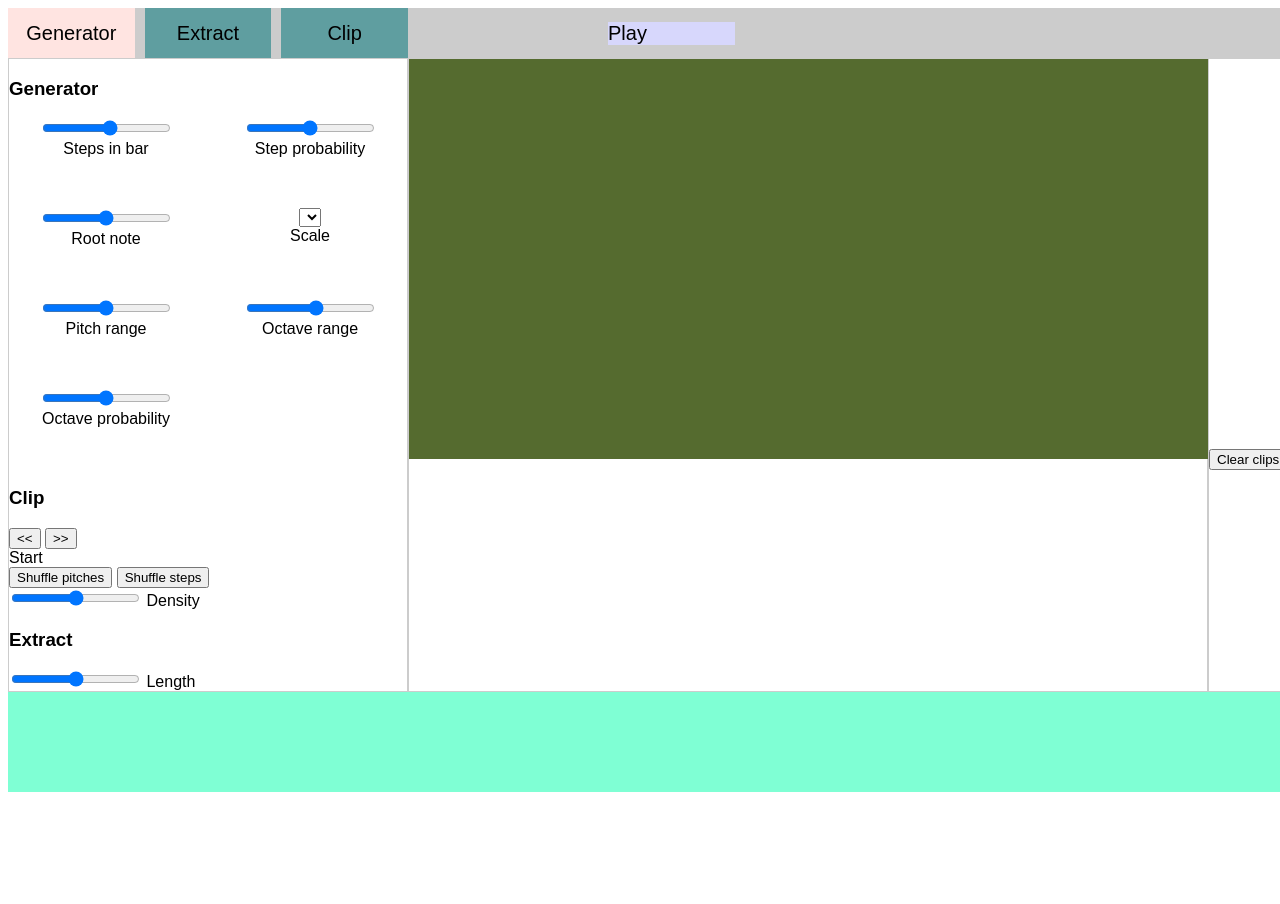
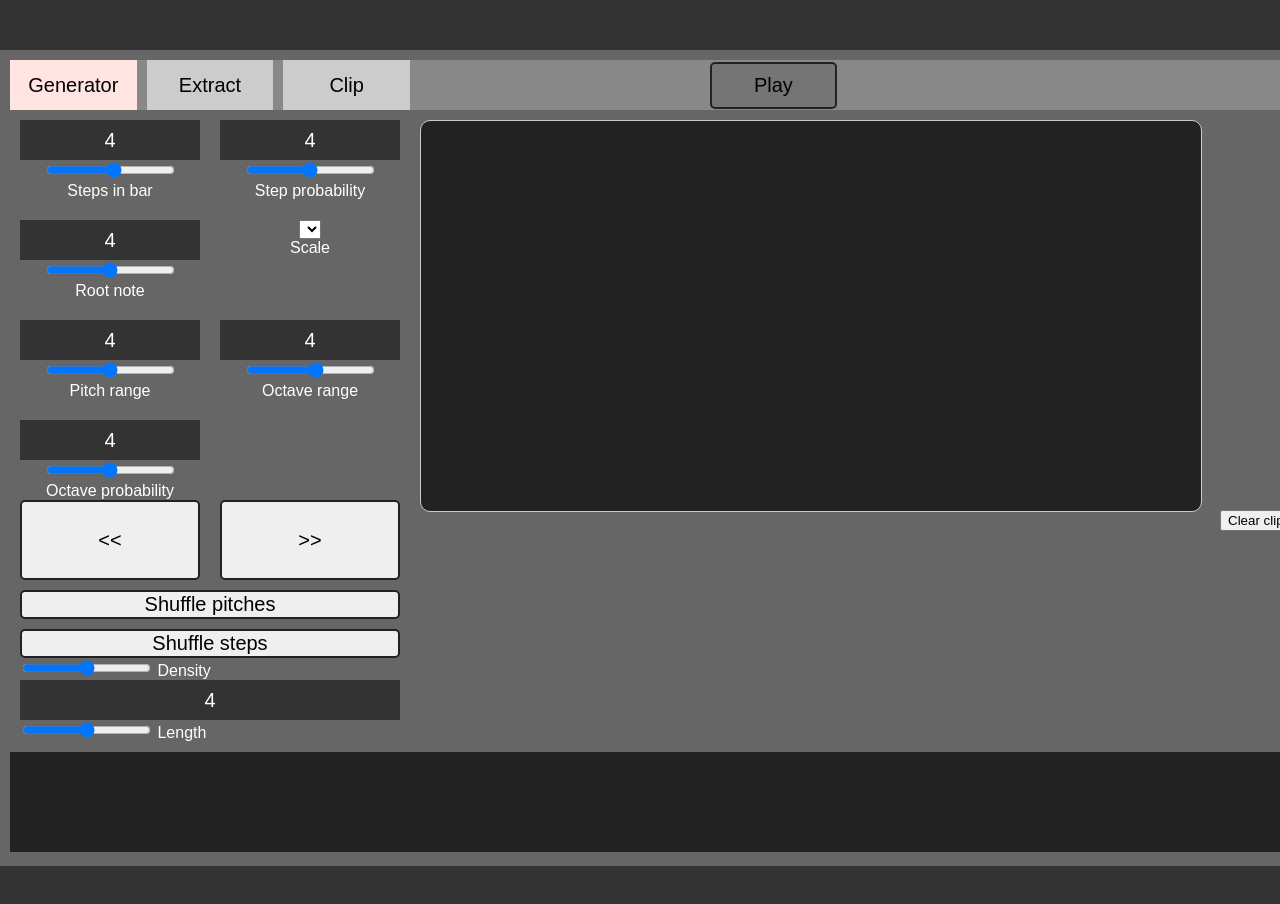
Before and after one commit to maxthelion/glaypen, a website with bundled scripts: page index.html in a window 1280 px wide. Shown: the top 904 px of the page. Before the commit the page ends 804 px from the top, so only its background shows below. Built offline with nearby package versions, Linux system fonts and the light colour scheme.

Commit message:
a bunch of style tweaks

```diff
--- a/css/style.css
+++ b/css/style.css
@@ -1,9 +1,16 @@
 * {
     font-family: Arial, Helvetica, sans-serif;
 }
+body {
+    margin: 0;
+    padding: 0;
+    background-color: #333;
+}
 #app {
     width: 1600px;
-    margin: 0 auto;
+    margin: 50px auto;
+    background-color: #666;
+    padding:10px;
 }
 .hidden {
     display: none;
@@ -14,8 +21,23 @@
 #topbar {
     display: grid;
     height: 50px;
-    background-color: #ccc;
-    grid-template-columns: 1fr 800px 200px;
+    background-color: #888;
+    grid-template-columns: 1fr 600px 200px 100px;
+}
+
+#prefsbtn {
+    display: block;
+    height: 100%;
+    width: 100%;
+    color: #000;
+    background-color: #cccccc;
+    text-decoration: none;
+    font-size: 40px;
+    text-align: center;
+    line-height: 50px;
+}
+#prefsbtn:hover {
+    background-color: #fff;
 }
 #modeselect {
     width: 400px;
@@ -29,7 +51,7 @@
     height: 100%;
     width: 100%;
     color: #000;
-    background-color: cadetblue;
+    background-color: #cccccc;
     text-decoration: none;
     font-size: 20px;
     text-align: center;
@@ -43,24 +65,32 @@
     width: 400px;
     display: grid;
     grid-template-columns: repeat(3, 1fr);
+    grid-template-rows: 100%;
     grid-gap: 10px;
     align-items: center;
 }
 .transport #playbtn {
     display: block;
-    height: 100%;
-    width: 100%;
+    padding: 10px;
+    height: 90%;
     color: #000;
-    background-color: rgb(215, 215, 252);
+    background-color: rgb(117, 117, 117);
+    border-radius: 5px;
+    border: 2px solid #222;
     text-decoration: none;
+    text-align: center;
     font-size: 20px;
+}
+.transport #playbtn.playing {
+    color: greenyellow;
+    text-shadow: 0 0 10px greenyellow;
 }
 .transport #transportdisplay {
     text-align: center;
-    line-height: 50px;
+    line-height: 40px;
     font-size: 20px;
     font-family:'Courier New', Courier, monospace;
-    background-color: saddlebrown;
+    background-color: rgb(71, 88, 86);
     color: yellow;
 }
 #wrapper {
@@ -68,7 +98,7 @@
     grid-template-columns: 1fr 800px 1fr;
 }
 #wrapper > div {
-    border: 1px solid #ccc;
+    padding: 10px;
 }
 #sequence-steps {
     display: grid;
@@ -91,39 +121,53 @@
 }
 
 .rightcol .clipButtonCell {
-    height: 100%;
-    background-color: bisque;
+    background-color: #888;
     line-height: 100%;
     text-align: center;
+    border-radius: 5px;
 }
 .rightcol .clipButtonCell a {
     display: block;
     height: 100%;
-    width: 100%;
     color: #000;
     text-decoration: none;
     line-height: 40px;
     font-size: 20px;
-    border:2px solid #ccc;
+    border:2px solid #222;
+    border-radius: 5px;
 }
 .clipButtonCell a.active {
-    border-color: #000;
+    border-color: #fff;
+    color: #fff;
+    text-shadow: 0 0 10px #fff;
 }
 div.active {
     background-color: #000 !important;
 }
 #historycanvas {
-    background-color: aquamarine;
+    background-color: #222;
 }
 #lcd {
-    background-color:darkolivegreen;
+    background-color: #222;
+    border-radius: 10px;
+    border: 1px solid #ccc;
+    width: 100%;
+}
+.modepane {
+    color: #fff;
+}
+.rotaryvalue {
+    font-size: 20px;
+    text-align: center;
+    line-height: 40px;
+    background-color: #333;
 }
 
 #generatorparams {
     display: grid;
     grid-template-columns: 1fr 1fr;
     grid-template-rows: repeat(4, 80px);
-    grid-gap: 10px;
+    grid-gap: 20px;
 }
 #generatorparams div {
     text-align: center;
@@ -135,6 +179,34 @@ div.active {
     text-align: center;
     vertical-align: middle;
 }
+#clippane button {
+    display: block;
+    width: 100%;
+    height: 100%;
+    font-size: 20px;
+    border-radius: 5px;
+    border: 2px solid #222;
+}
+#clippane button:hover {
+    background-color: #fff;
+}
+
+#clipstartshifter {
+    display: grid;
+    grid-template-columns: 1fr 1fr;
+    grid-template-rows: repeat(1, 80px);
+    grid-gap: 20px;
+}
+.shuffleBtn  {
+    display: block;
+    width: 100%;
+    height: 100%;
+    font-size: 20px;
+    border-radius: 5px;
+    border: 2px solid #222;
+    margin-top: 10px;
+}
+
 
 #prefsmodal {
     position: absolute;
--- a/index.html
+++ b/index.html
@@ -3,7 +3,7 @@
 <head>
   <meta charset="UTF-8">
   <meta name="viewport" content="width=device-width, initial-scale=1.0">
-  <title>TypeScript Project</title>
+  <title>GenZee</title>
   <link rel="stylesheet" href="/css/style.css">
 </head>
 <body>
@@ -31,26 +31,38 @@
                 <div id="transportdisplay"></div>
 
             </div>
+            <div></div>
             <div id="prefs">
                 <div>
-                    <a href="#" id="prefsbtn">MIDI Prefs</a>
+                    <a href="#" id="prefsbtn">&#9881;</a>
                 </div>
             </div>
         </div>
         <div id="wrapper">
             <div class="leftcol">
                 <div id="genpane" class="modepane">
-                <h3>Generator</h3>
                 <div id="generatorparams">
                     <div>
+                        <div class="rotary" data-paramid="stepsInBar">
+                            <div class="rotaryvalue">4</div>
+                            <div class="rotaryknob"></div>
+                        </div>
                         <input class="genparam" type="range" id="stepsinbar" data-paramid="stepsInBar" min="1" max="16" step="1">
                         <label for="stepsinbar">Steps in bar</label>
                     </div>
                     <div>
+                        <div class="rotary" data-paramid="stepProbability">
+                            <div class="rotaryvalue">4</div>
+                            <div class="rotaryknob"></div>
+                        </div>
                         <input class="genparam" type="range" id="stepprobability" data-paramid="stepProbability" min="0" max="128" step="1">
                         <label for="stepsinbar">Step probability</label>
                     </div>
                     <div>
+                        <div class="rotary" data-paramid="tonic">
+                            <div class="rotaryvalue">4</div>
+                            <div class="rotaryknob"></div>
+                        </div>
                         <input class="genparam" type="range" id="tonic" data-paramid="tonic" min="0" max="128" step="1">
                         <label for="tonic">Root note</label>
                     </div>
@@ -60,32 +72,43 @@
                         <label for="scale">Scale</label>
                     </div>
                     <div>
+                        <div class="rotary" data-paramid="pitchRange">
+                            <div class="rotaryvalue">4</div>
+                            <div class="rotaryknob"></div>
+                        </div>
                         <input class="genparam" type="range" id="pitchrange" data-paramid="pitchRange" min="0" max="10" step="1">
                         <label for="octave">Pitch range</label>
                     </div>
                     <div>
+                        <div class="rotary" data-paramid="octaveRange">
+                            <div class="rotaryvalue">4</div>
+                            <div class="rotaryknob"></div>
+                        </div>
                         <input class="genparam" type="range" id="octaverange" data-paramid="octaveRange" min="1" max="10" step="1">
                         <label for="octave">Octave range</label>
                     </div>
                     <div>
+                        <div class="rotary" data-paramid="octaveProbability">
+                            <div class="rotaryvalue">4</div>
+                            <div class="rotaryknob"></div>
+                        </div>
                         <input class="genparam" type="range" id="octaveprobability" data-paramid="octaveProbability" min="0" max="128" step="1">
                         <label for="octave">Octave probability</label>
                     </div>
                 </div>
                 </div>
                 <div id="clippane" class="modepane">
-                    <h3>Clip</h3>
+                    <div>
                     <div>
                         <div id="clipstartshifter">
                         <button id="clipstartleftbtn">&lt;&lt;</button>
                         <button id="clipstartrightbtn">&gt;&gt;</button>
                         </div>
-                        <label for="clipstart">Start</label>
                     </div>
                     <div>
 
-                        <button id="clipshufflepitchesbtn">Shuffle pitches</button>
-                        <button id="clipshufflestepsbtn">Shuffle steps</button>
+                        <div><button class="shuffleBtn" id="clipshufflepitchesbtn">Shuffle pitches</button></div>
+                        <div><button class="shuffleBtn" id="clipshufflestepsbtn">Shuffle steps</button></div>
                     </div>
                     <!-- <div>
                         <input class="clipparam" type="range" id="clipend" data-paramid="clipEnd" min="0" max="16" step="1">
@@ -108,12 +131,15 @@
                         </select>
                         <label for="clipsteporder">Clip step order</label>
                     </div> -->
+                    </div>
                 </div>
 
                 <div id="extractpane" class="modepane">
-                    <h3>Extract</h3>
-
                     <div>
+                        <div class="rotary" data-paramid="extractlength">
+                            <div class="rotaryvalue">4</div>
+                            <div class="rotaryknob"></div>
+                        </div>
                         <input class="extractparam" type="range" id="extractlength" data-paramid="extractlength" min="1" max="64" step="1">
                         <label for="extractlength">Length</label>
                     </div>
--- a/src/clip.ts
+++ b/src/clip.ts
@@ -8,10 +8,10 @@ export type ClipRawData = {
     rawSteps: Step[];
 }
 export default class Clip {
-    steps: number[] = [];
+    steps: Step[] = [];
     color: string = "#000000";
     clipData: any;
-    originalSteps: number[] = [];
+    originalSteps: Step[] = [];
     clipLength: number;
 
     constructor(groooveBox: GrooveBox, clipData: ClipRawData) {
@@ -44,17 +44,19 @@ export default class Clip {
             console.log("step", pitches)
             if (step != undefined) {
                 let randomPitch = pitches[Math.floor(Math.random() * pitches.length)];
-                step[1] = randomPitch;
+                step.pitches = [randomPitch];
             }
         });
     }
 
     availablePitches(): number[] {
-        return this.originalSteps.filter((step) => {
-            return step != undefined
-        }).map((step) => {
-            return step[1];
+        let pitches : number[]= []
+        this.originalSteps.forEach((step) => {
+            if (step != undefined) {
+                pitches.concat(step.pitches);
+            }
         })
+        return pitches;
     }
 
     randomUsedPitch(): number {
--- a/src/clipsaver.ts
+++ b/src/clipsaver.ts
@@ -33,7 +33,7 @@ export default class ClipSaver {
     }
 
     clearClipAtIndex(index: number) {
-        this.savedClips[index] = undefined;
+        this.savedClips.splice(index, 1);
         this.grooveBox.storageBox.clearClipAtIndex(index);
     }
 }
--- a/src/eventhandler.ts
+++ /dev/null
@@ -1,14 +0,0 @@
-import Transport from "./transport.js";
-export default class EventHandler {
-    transport: Transport;
-
-    constructor(grooveBox: GrooveBox) {
-        console.log("EventHandler constructor");
-        this.grooveBox = grooveBox;
-    }
-
-    transportTogglePlay() {
-        console.log("transportTogglePlay");
-        this.transport.togglePlay();
-    }
-}
--- a/src/groovebox.ts
+++ b/src/groovebox.ts
@@ -1,6 +1,5 @@
 import Transport from "./transport.js";
 import UI from "./ui.js";
-import Loop from "./loop.js";
 import Sequencer from "./sequencer.js";
 import ClipSequencer from "./clipsequencer.js";
 import Clip from "./clip.js";
@@ -33,6 +32,7 @@ export default class GrooveBox {
     generatorParams: GeneratorParams;
     manualPitchOptions: number[] = [];
     lastPitchReadAt?: number;
+    clipIndex?: number;
     scales: ScalePair[] = [
         ["Major", [0, 2, 4, 5, 7, 9, 11]],
         ["Harmonic Minor", [0, 2, 3, 5, 7, 8, 11]],
@@ -73,7 +73,7 @@ export default class GrooveBox {
 
     moveWindow(direction: number) {
         this.pitchHistory.moveWindow(direction)
-        let clipRawData = this.pitchHistory.currentStepsInWindow();
+        let clipRawData = this.pitchHistory.stepsForCurrentWindow();
         clipRawData.color = this.randomColor(this.pitchHistory.windowStart!);
         let clip = new Clip(this, clipRawData);
         this.sequencer = new ClipSequencer(this, clip);
@@ -104,8 +104,10 @@ export default class GrooveBox {
                 this.generativeSequencer = undefined;
                 this.sequencer = new Sequencer(this);
             }
+            this.clipIndex = undefined;
         }
         if (modeIndex == 1) {
+            this.clipIndex = undefined;
             this.generativeSequencer = this.sequencer
         }
         if (modeIndex == 2) {
@@ -124,6 +126,8 @@ export default class GrooveBox {
     saveOrLoadClipAtIndex(index: number) {
         this.setMode(2);
         let clip = this.clipSaver.savedClips[index];
+        this.clipIndex = index;
+        console.log("clip", index);
         if (clip != undefined){
             this.sequencer = new ClipSequencer(this, clip);
         } else {
@@ -214,7 +218,7 @@ export default class GrooveBox {
 
     setExtractLength(length: number) {
         this.pitchHistory.setLength(length);
-        let clipRawData = this.pitchHistory.currentStepsInWindow();
+        let clipRawData = this.pitchHistory.stepsForCurrentWindow();
         clipRawData.color = this.randomColor(this.pitchHistory.windowStart!);
         let clip = new Clip(this, clipRawData);
         this.sequencer = new ClipSequencer(this, clip);
@@ -226,9 +230,9 @@ export default class GrooveBox {
 
     randomColor(seed: number): string {
         let random = new SeededRandom(seed);
-        let r = Math.floor(random.next() * 256);
-        let g = Math.floor(random.next() * 256);
-        let b = Math.floor(random.next() * 256);
+        let r = 64 + Math.floor(random.next() * 64);
+        let b = 64 + Math.floor(random.next() * 64);
+        let g = 64 + Math.floor(random.next() * 64);
         return `rgb(${r},${g},${b})`;
     }
 }
--- a/src/pitchhistory.ts
+++ b/src/pitchhistory.ts
@@ -45,9 +45,12 @@ export default class PitchHistory {
 
     stepsForWindow(windowStart:number): ClipRawData {
         let minStep = windowStart;
-        let clipData: ClipRawData = {};
-        clipData.clipLength = this.windowLength;
-        clipData.rawSteps = new Array(this.windowLength);
+        let clipData: ClipRawData = {
+            clipData: {},
+            color: "#000000",
+            clipLength: this.windowLength,
+            rawSteps: new Array(this.windowLength)
+        };
         for (let i = minStep; i < minStep + this.windowLength; i++) {
             if (this.steps[i] != undefined) {
                 clipData.rawSteps[i - minStep] = this.steps[i];
@@ -64,10 +67,6 @@ export default class PitchHistory {
         }
     }
 
-    currentStepsInWindow() {
-        return this.stepsForWindow(this.windowStart);
-    }
-
     setLength(length: number) {
         this.windowLength = length;
     }
--- a/src/sequencer.ts
+++ b/src/sequencer.ts
@@ -17,7 +17,7 @@ export default class Sequencer {
 
     step(step: number) {
         this.currentStep = step % 16;
-        this.update(step, step);
+        this.update(step);
     }
 
     update(absoluteStep: number) {
--- a/src/ui.ts
+++ b/src/ui.ts
@@ -1,6 +1,4 @@
-import Loop from "./loop.js";
 import PlayButton from "./ui/playbutton.js";
-import EventHandler from "./eventhandler.js";
 import GrooveBox from "./groovebox.js";
 import HistoryCanvas from "./ui/historycanvas.js";
 import LCD from "./ui/lcd.js";
@@ -45,9 +43,16 @@ export default class UI {
         let generaterParamsPanel = new GeneratorParamsPanel(this, groovebox);
         let modeSelector = new ModeSelector(this, groovebox);
         let transportDisplay = new TransportDisplay(this, groovebox);
-        this.renderables = [this.historyCanvas, this.lcd, this.clipMatrix, generaterParamsPanel,modeSelector,transportDisplay];
+        this.renderables = [
+            this.playButton,
+            this.historyCanvas,
+            this.lcd,
+            this.clipMatrix,
+            generaterParamsPanel,
+            modeSelector,
+            transportDisplay
+        ];
         this.prefsButton = new PrefsButton(this, groovebox);
-
     }
 
     update() {
--- a/src/ui/clipmatrix.ts
+++ b/src/ui/clipmatrix.ts
@@ -39,12 +39,14 @@ export default class ClipMatrix  implements Renderable{
             this.clipMatrix.querySelectorAll("a").forEach((step) => {
                 step.classList.remove("active");
             })
-            if (this.grooveBox.clipSaver.clipIndexes() != []) {
+            if (this.grooveBox.clipSaver.clipIndexes().length > 0) {
                 // console.log("this.grooveBox.clipSaver.clipIndexes()", this.grooveBox.clipSaver.clipIndexes())
                 this.grooveBox.clipSaver.clipIndexes().forEach((clipIndex) => {
                     let cell = this.clipMatrix!.querySelector(".step" + clipIndex) as HTMLElement;
                     if (cell !== null){
-                        cell.classList.add("active");
+                        if (this.grooveBox.clipIndex === clipIndex) {
+                            cell.classList.add("active");
+                        }
                         cell.style.backgroundColor = this.grooveBox.clipSaver.clipAtIndex(clipIndex).color;
                     }
                 })
--- a/src/ui/generatorparamspanel.ts
+++ b/src/ui/generatorparamspanel.ts
@@ -1,18 +1,22 @@
 import GrooveBox from "../groovebox";
 import UI from "../ui";
+import RotaryDial from "./rotarydial.js";
+import Renderable from "../interfaces/renderable";
 
 export default class GeneratorParamsPanel {
     grooveBox: GrooveBox;
     ui: UI;
     element: HTMLElement | null;
     paramElements: NodeListOf<HTMLElement>;
+    rotaryElements: RotaryDial[];
+    renderables: Renderable[] = [];
 
     constructor(ui: UI, grooveBox: GrooveBox) {
         this.grooveBox = grooveBox;
         this.ui = ui;
         this.element = document.querySelector("#generatorparams")!;
         this.paramElements = this.element.querySelectorAll(".genparam");
-
+        this.renderables = [];
         let scaleSelect = this.element.querySelector("#scale") as HTMLSelectElement;
         let scales = this.grooveBox.scales;
         for(var i = 0; i < scales.length; i++){
@@ -37,9 +41,18 @@ export default class GeneratorParamsPanel {
                 this.grooveBox.setGeneratorParam(paramId!, parseInt(value));
             })
         })
+        let rotaries = this.element.querySelectorAll(".rotary");
+        const array = Array.from(rotaries);
+        this.rotaryElements = array.map((element) => {
+            return new RotaryDial(ui, grooveBox, element as HTMLElement);
+        })
+        this.renderables = this.renderables.concat(this.rotaryElements);
     }
 
     update() {
-
+        // console.log(this.renderables)
+        this.renderables.forEach((renderable) => {
+            renderable.update();
+        })
     }
 }
--- a/src/ui/historycanvas.ts
+++ b/src/ui/historycanvas.ts
@@ -31,7 +31,7 @@ export default class HistoryCanvas  implements Renderable{
             for(let i = 0; i < maxStep; i++) {
                 let step = this.grooveBox.pitchHistory.steps[i];
                 if (step  !== undefined) {
-                    this.ctx.fillStyle = "rgba(0, 0, 200, 0.5)";
+                    this.ctx.fillStyle = "rgba(255, 255, 255, 0.5)";
                     this.ctx.fillRect((
                         stepWidth * i),
                         step.pitches[0] * stepHeight,
@@ -49,7 +49,7 @@ export default class HistoryCanvas  implements Renderable{
         let stepWidth = this.canvasWidth / maxStep;
         let stepHeight = this.canvasHeight / 128;
         if (this.ctx !== null) {
-            this.ctx.strokeStyle = "rgba(0, 0, 0, 1)";
+            this.ctx.strokeStyle = "rgba(255, 255, 255, 1)";
             if (this.grooveBox.pitchHistory.windowStart) {
                 var x = this.grooveBox.pitchHistory.windowStart * stepWidth;
             } else {
--- a/src/ui/playbutton.ts
+++ b/src/ui/playbutton.ts
@@ -1,15 +1,24 @@
-import EventHandler from "../eventhandler.js";
 import GrooveBox from "../groovebox.js";
 
 export default class PlayButton {
     grooveBox: GrooveBox;
+    element: HTMLElement;
     constructor(grooveBox: GrooveBox) {
         this.grooveBox = grooveBox;
-        var playButton = document.querySelector("#playbtn");
-        if (playButton !== null) {
-            playButton.addEventListener("click", () => {
+        this.element = document.querySelector("#playbtn")!;
+        if (this.element !== null) {
+            this.element.addEventListener("click", () => {
                 this.grooveBox.transport.togglePlay();
             });
         }
     }
+
+    update(): void {
+
+        if (this.grooveBox.transport.playing) {
+            this.element.classList.add("playing");
+        } else {
+            this.element.classList.remove("playing");
+        }
+    }
 }
--- /dev/null
+++ b/src/ui/rotarydial.ts
@@ -0,0 +1,32 @@
+import GrooveBox from "../groovebox";
+import Renderable from "../interfaces/renderable";
+import UI from "../ui";
+
+export default class RotaryDial implements Renderable {
+    element: HTMLElement;
+    valueLabel: HTMLElement;
+    paramId: string;
+    grooveBox: GrooveBox;
+    ui: UI;
+
+    constructor(ui: UI, grooveBox: GrooveBox, rotary: HTMLElement) {
+        // console.log("RotaryDial constructor")
+        this.element = rotary
+        this.valueLabel = this.element.querySelector(".rotaryvalue") as HTMLElement;
+        this.paramId = this.element.dataset.paramid!;
+
+        // this.element.addEventListener("click", (e) => {
+        //     let element = e.target as HTMLElement;
+        //     let value = element.dataset.value;
+        //     grooveBox.setParam("rotary", parseInt(value!));
+        // })
+        this.grooveBox = grooveBox;
+        this.ui = ui;
+    }
+
+    update(): void {
+        // console.log("RotaryDial update");
+        let paramValue = this.grooveBox.generatorParams[this.paramId];
+        this.valueLabel.textContent = paramValue.toString();
+    }
+}
--- a/tsconfig.json
+++ b/tsconfig.json
@@ -5,6 +5,7 @@
     "outDir": "dist",
     "strict": true,
     "esModuleInterop": true,
-    "lib": ["dom", "es6"]
+    "lib": ["dom", "es6"],
+    "moduleResolution": "node",
   }
 }
```
Also changed, not shown: dist/clip.js, dist/clipsaver.js, dist/groovebox.js, dist/pitchhistory.js, dist/sequencer.js, dist/ui.js, dist/ui/clipmatrix.js, dist/ui/generatorparamspanel.js, dist/ui/historycanvas.js, dist/ui/playbutton.js, dist/ui/rotarydial.js (added).
